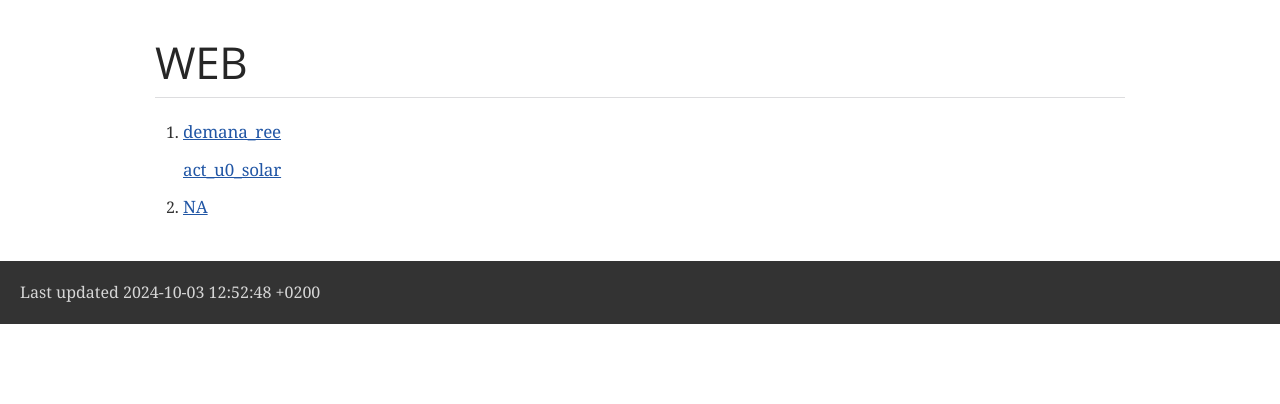
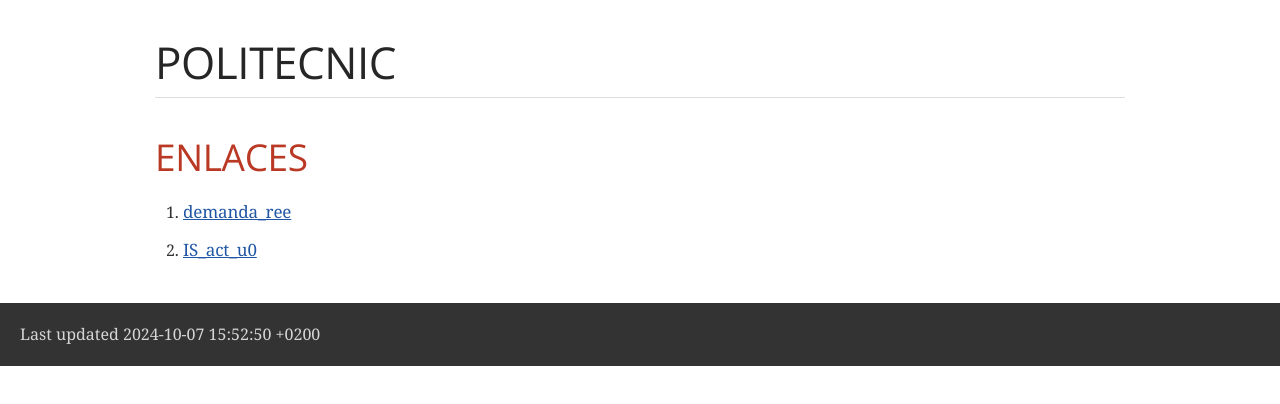
Before and after one commit to aliesegang/politecnic, a plain HTML site: page index.html in a window 1280 px wide. Drawn offline with nearby package versions, Linux system fonts and the light colour scheme; a web font is replaced by a local one.

Commit message:
Update index.html

```diff
--- a/index.html
+++ b/index.html
@@ -5,7 +5,7 @@
 <meta http-equiv="X-UA-Compatible" content="IE=edge">
 <meta name="viewport" content="width=device-width, initial-scale=1.0">
 <meta name="generator" content="Asciidoctor 2.0.23">
-<title>WEB</title>
+<title>POLITECNIC</title>
 <link rel="stylesheet" href="https://fonts.googleapis.com/css?family=Open+Sans:300,300italic,400,400italic,600,600italic%7CNoto+Serif:400,400italic,700,700italic%7CDroid+Sans+Mono:400,700">
 <style>
 /*! Asciidoctor default stylesheet | MIT License | https://asciidoctor.org */
@@ -436,24 +436,28 @@ body.book #toc,body.book #preamble,body.book h1.sect0,body.book .sect1>h2{page-b
 </head>
 <body class="article">
 <div id="header">
-<h1>WEB</h1>
+<h1>POLITECNIC</h1>
 </div>
 <div id="content">
+<div class="sect1">
+<h2 id="_enlaces">ENLACES</h2>
+<div class="sectionbody">
 <div class="olist arabic">
 <ol class="arabic">
 <li>
-<p><a href="file:/demanda_ree.html">demana_ree</a></p>
-<p><a href="file:/act_u0.html">act_u0_solar</a></p>
+<p><a href="demanda_ree.html">demanda_ree</a></p>
 </li>
 <li>
-<p><a href="">NA</a></p>
+<p><a href="act_u0.html">IS_act_u0</a></p>
 </li>
 </ol>
 </div>
 </div>
+</div>
+</div>
 <div id="footer">
 <div id="footer-text">
-Last updated 2024-10-03 12:52:48 +0200
+Last updated 2024-10-07 15:52:50 +0200
 </div>
 </div>
 </body>
```
